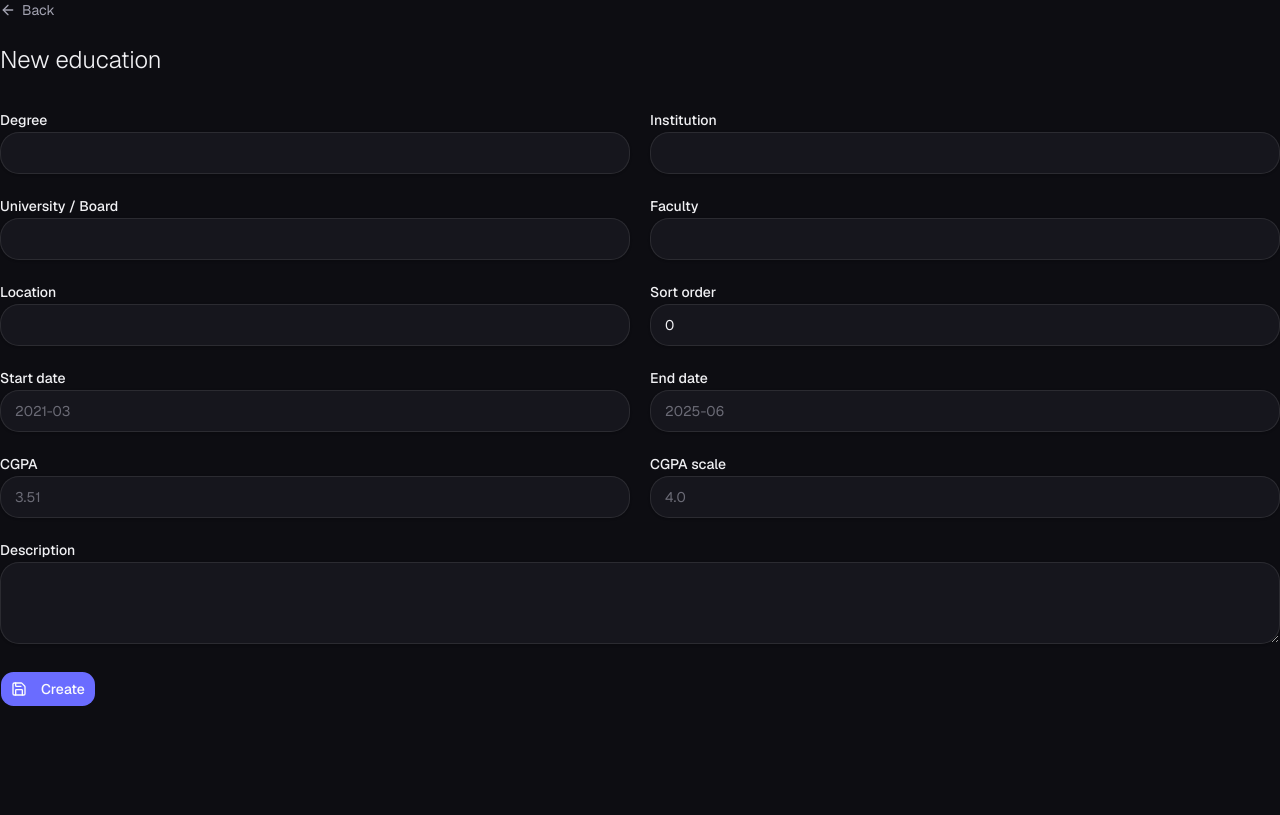
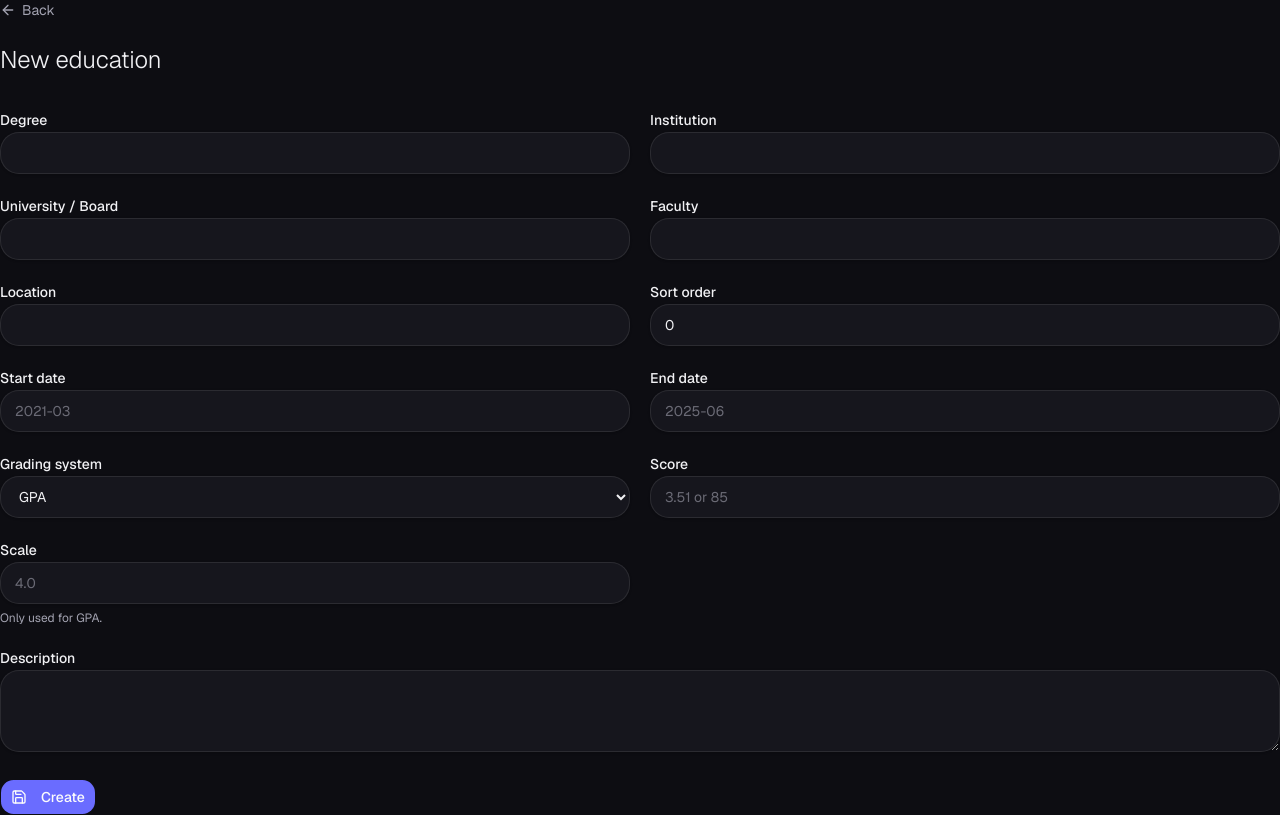
Before and after one commit to cypherab01/abhishekg.com.np, a Next.js app: page /admin/education/new in a window 1280 px wide. Built offline with nearby package versions, Linux system fonts and the light colour scheme; no server answers.

Commit message:
feat: add grading system selector to education admin form

```diff
--- a/app/admin/education/education-form.tsx
+++ b/app/admin/education/education-form.tsx
@@ -54,19 +54,37 @@ export function EducationForm({ education }: { education?: Education }) {
           defaultValue={education?.endDate}
           placeholder="2025-06"
         />
+        <div className="space-y-1.5">
+          <label
+            htmlFor="gradingSystem"
+            className="text-sm font-medium text-foreground"
+          >
+            Grading system
+          </label>
+          <select
+            id="gradingSystem"
+            name="gradingSystem"
+            defaultValue={education?.isPercentage ? "percentage" : "gpa"}
+            className="w-full rounded-xl border border-border bg-card px-3.5 py-2.5 text-sm text-foreground shadow-sm outline-none transition-all focus:border-primary/60 focus:ring-4 focus:ring-primary/10"
+          >
+            <option value="gpa">GPA</option>
+            <option value="percentage">Percentage</option>
+          </select>
+        </div>
         <Field
-          label="CGPA"
-          name="cgpa"
+          label="Score"
+          name="gradeValue"
           type="number"
-          defaultValue={education?.cgpa}
-          placeholder="3.51"
+          defaultValue={education?.gradeValue}
+          placeholder="3.51 or 85"
         />
         <Field
-          label="CGPA scale"
-          name="cgpaScale"
+          label="Scale"
+          name="gradeScale"
           type="number"
-          defaultValue={education?.cgpaScale}
+          defaultValue={education?.gradeScale}
           placeholder="4.0"
+          hint="Only used for GPA."
         />
       </div>
 
```
